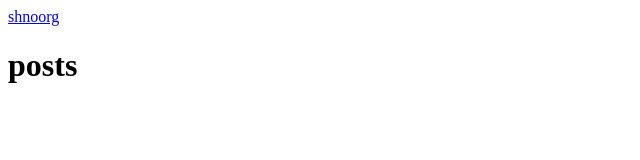
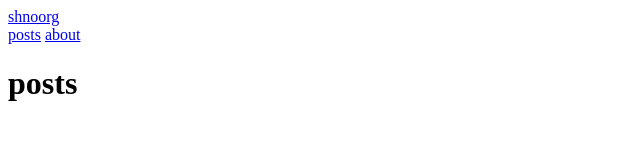
Before and after one commit to shnoorg/shnoorg.github.io, a plain HTML site: page index.html in a window 1280 px wide. Shown: the whole page, without its empty margins (0-640 px from the left). Drawn offline with Linux system fonts and the light colour scheme.

Commit message:
Update index.html

```diff
--- a/index.html
+++ b/index.html
@@ -8,7 +8,13 @@
   </head>
 
   <body>
-    <header><a href="/">shnoorg</a></header>
+    <header>
+      <a href="/">shnoorg</a>
+      <nav>
+        <a href="/">posts</a>
+        <a href="/about">about</a>
+      </nav>
+    </header>
 
     <main>
       <h1>posts</h1>
```
